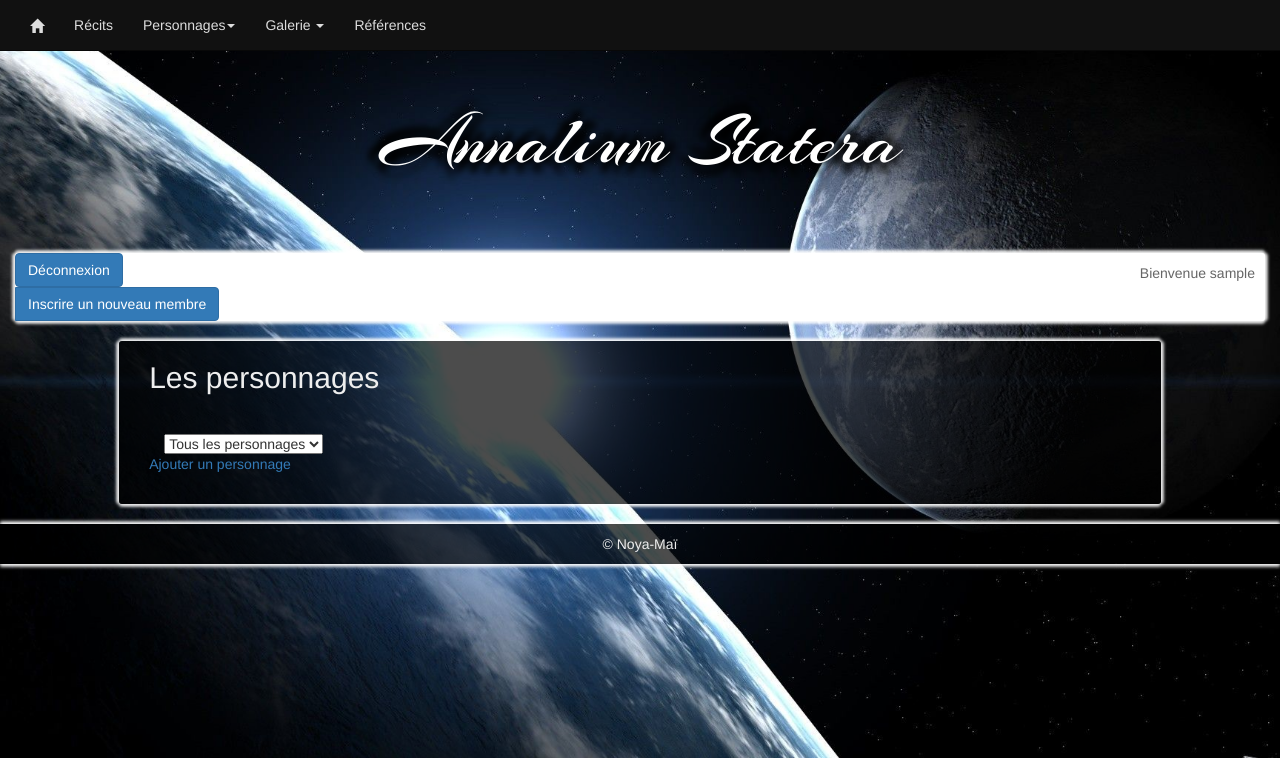
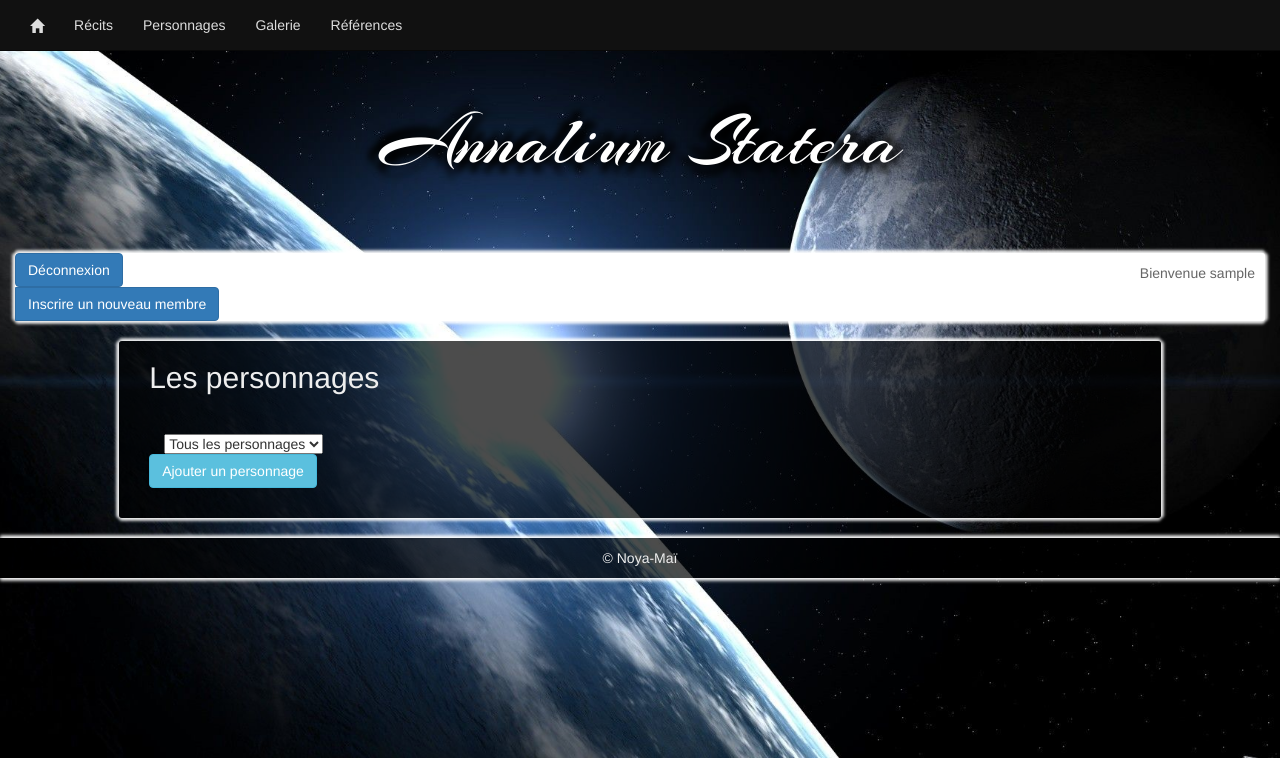
Before and after one commit to n-petrache/annalium-statera, a PHP site: page /index.php?page=characters in a window 1280 px wide. Shown: the top 758 px of the page. Run offline with PHP 8.4, Linux system fonts and the light colour scheme; the visitor is signed in with stand-in values (Sample User, id 1); data that the repository does not hold is empty; some libraries are stand-ins or nearby versions.

Commit message:
CRUD finalisé pour les personnages

```diff
--- a/addChara.php
+++ b/addChara.php
@@ -25,7 +25,7 @@ include_once 'controller/addCharaCtrl.php';
    <body>
       <h2>Ajouter/modifier un personnage</h2>
       <a class="btn btn-primary" href="/">Retour</a>
-      <form name="addChara" method="POST" action="?page=characters" enctype="multipart/form-data" class="form-vertical">
+      <form name="addChara" method="POST" action="index.php?page=characters" enctype="multipart/form-data" class="form-vertical">
          <div class="col-xs-12 form-group <?= isset($errorList['lastName']) ? 'has-error' : '' ?>">
             <label class="control-label col-lg-offset-1 col-lg-2" for="lastName">Nom : *</label>
             <div class="col-lg-8">
@@ -51,7 +51,7 @@ include_once 'controller/addCharaCtrl.php';
             <label class="control-label col-lg-offset-1 col-lg-2" for="birthday">Date de naissance : *</label>
             <div class="col-lg-8">
                <input type="text" class="form-control" name="birthday" id="birthday" value="<?= $characters->birthday ?>" required>
-               <p class="help-block"><?= isset($errorList['birthday']) ? $errorList['birthDate'] : '' ?></p>
+               <p class="help-block"><?= isset($errorList['birthday']) ? $errorList['birthday'] : '' ?></p>
             </div>
          </div>
          <div class="col-xs-12 form-group <?= isset($errorList['astroSign']) ? 'has-error' : '' ?>">
@@ -109,7 +109,7 @@ include_once 'controller/addCharaCtrl.php';
          <div class="col-xs-12 form-group <?= isset($errorList['description']) ? 'has-error' : '' ?>">
             <label class="control-label col-lg-offset-1 col-lg-2" for="description">Description : *</label>
             <div class="col-lg-8">
-               <input type="text" class="form-control" name="description" id="description" value="<?= $characters->description ?>" required maxlength="500">
+               <textarea maxlength="500" type="text" class="form-control" name="description" id="description" required><?= $characters->description ?></textarea>
                <p class="help-block"><?= isset($errorList['description']) ? $errorList['description'] : '' ?></p>
             </div>
          </div>
--- a/assets/css/characters.css
+++ b/assets/css/characters.css
@@ -4,9 +4,10 @@
 .portraits{
 }
 .portraits img{
-    padding: auto;
+    margin-left: auto;
+    margin-right: auto;
     margin-top: 10px;
-    height: 150px;
+    height: 200px;
     border: 10px ridge goldenrod;
     border-radius: 100%;
 }
@@ -14,7 +15,7 @@
     text-align: center;
     border: 1px solid #fff;
 }
-#chara{
+.chara{
     display: none;
     margin: auto;
 }
--- a/assets/css/style.css
+++ b/assets/css/style.css
@@ -68,6 +68,7 @@ header{
     margin-top: 20px;
     background-color: rgba(0, 0, 0, 0.7);
     border-radius: 3px;
+    height: auto;
 }
 h2{
     font-size: 30px;
@@ -121,5 +122,6 @@ footer{
 @media screen and (min-width: 768px) and (max-width: 991px){
     #main-window{
         padding-top: 10px;
+        padding-bottom: 10px;
     }
 }
--- a/assets/js/script.js
+++ b/assets/js/script.js
@@ -5,10 +5,10 @@
  */
 $(".characters").click(function () {
     $(".characters").slideUp();
-    $("#chara").slideDown();
+    $(this).next(".chara").slideDown();
 });
 $(".back").click(function () {
-    $("#chara").slideUp();
+    $(".chara").slideUp();
     $(".characters").slideDown();
 });
 $(document).ready(function () {
--- a/characters.php
+++ b/characters.php
@@ -18,26 +18,26 @@
 //Affichage du bouton d'ajout d'un personnage si la connexion est faite
 if (isset($_SESSION['pseudoC'])) {
     ?>
-    <a href="addChara.php">Ajouter un personnage</a>
+    <a class="btn btn-info" href="addChara.php">Ajouter un personnage</a>
     <?php
 }
 ?>
-<div class="content portraits">
+<div class="container-fluid portraits">
     <?php
     foreach ($charaList as $chara) {
         ?>
-       <div class="characters col-xs-12 col-lg-offset-1 col-lg-2">
-          <img src="assets/img/portraits/<?= $chara->portraitFile ?>" alt="<?= $chara->firstName ?>"/><br>
+       <div class="characters col-xs-12 col-sm-6 col-md-4 col-lg-3">
+          <img src="assets/img/portraits/<?= $chara->portraitFile == 'Néant' ? 'no-image.png' : $chara->portraitFile ?>" alt="<?= $chara->firstName ?>"/><br>
           <span><?= $chara->firstName ?></span>
        </div>
-       <div id="chara">
+       <div class="chara">
           <h3><?=
               $chara->firstName;
               if ($chara->lastName != NULL && $chara->lastName != 'Inconnu') {
                   echo ' ' . $chara->lastName;
               }
               ?></h3>
-          <img src="assets/img/portraits/<?= $chara->portraitFile ?>" />
+          <img src="assets/img/portraits/<?= $chara->portraitFile == 'Néant' ? 'no-image.png' : $chara->portraitFile ?>" />
           <p>Age :
               <?php
               if ($chara->age != NULL && $chara->age != 0) {
--- a/config.php
+++ b/config.php
@@ -8,25 +8,25 @@ define('LOGIN','noya');
 define('PWD','taka');
 define('DB','annaliumStatera');
 //define('LANG_FOLDER', 'lang/');
-
-/* simplexml_load_file() convertit un fichier xml en un objet qui fonctionne comme un tableau */
-/** Déclaration de la variable xml : utilisation de la méthode (fonction) simplexml_load_file() qui permet
- * de récupérer le fichier xml et de le convertir en tableau associatif avec pour clés les noms des noeuds. */
-$xml = simplexml_load_file('source.xml');
-/** Affiche le fichier XML sous forme de tableau associatif var_dump($getXml); * */
-/** Initialisation de la variable $numberPage à 0 car $xml peut être comparé à un tableau et le
- * noeud "page d'id = 1" est à la place [0] càd que l'utilisateur sera quoiqu'il se passe sur la page d'accueil. */
-$pageNumber = 0;
-// Si la variable super globale $_GET n'est pas NULL
-if (!empty($_GET['pageNumber'])) {
-    // Déclaration d'une variable temporaire en utilisant la fonction strip_tags pour supprimer les balises html
-    $pageNumberTemp = strip_tags($_GET['pageNumber']);
-    /** Si la variable temporaire est bien une valeur numérique (fonction is_numérique()) et si la valeur de la
-     * variable $numberPageTemp est bien compris entre 1 et 4 (fonction count() qui permet de connaitre le nombre
-     * de page dans le fichier xml) alors */
-    if (is_numeric($pageNumberTemp) && $pageNumberTemp <= count($xml->page)) {
-        /** on déclare la variable $numberPage en utilisant la fonction intval qui convertie en entier -1 car
-         * comme nous récupérons l'id qui est 1 alors que la première clé est 0 */
-        $pageNumber = intval($pageNumberTemp) - 1;
-    }
-}
+//
+///* simplexml_load_file() convertit un fichier xml en un objet qui fonctionne comme un tableau */
+///** Déclaration de la variable xml : utilisation de la méthode (fonction) simplexml_load_file() qui permet
+// * de récupérer le fichier xml et de le convertir en tableau associatif avec pour clés les noms des noeuds. */
+//$xml = simplexml_load_file('source.xml');
+///** Affiche le fichier XML sous forme de tableau associatif var_dump($getXml); * */
+///** Initialisation de la variable $numberPage à 0 car $xml peut être comparé à un tableau et le
+// * noeud "page d'id = 1" est à la place [0] càd que l'utilisateur sera quoiqu'il se passe sur la page d'accueil. */
+//$pageNumber = 0;
+//// Si la variable super globale $_GET n'est pas NULL
+//if (!empty($_GET['pageNumber'])) {
+//    // Déclaration d'une variable temporaire en utilisant la fonction strip_tags pour supprimer les balises html
+//    $pageNumberTemp = strip_tags($_GET['pageNumber']);
+//    /** Si la variable temporaire est bien une valeur numérique (fonction is_numérique()) et si la valeur de la
+//     * variable $numberPageTemp est bien compris entre 1 et 4 (fonction count() qui permet de connaitre le nombre
+//     * de page dans le fichier xml) alors */
+//    if (is_numeric($pageNumberTemp) && $pageNumberTemp <= count($xml->page)) {
+//        /** on déclare la variable $numberPage en utilisant la fonction intval qui convertie en entier -1 car
+//         * comme nous récupérons l'id qui est 1 alors que la première clé est 0 */
+//        $pageNumber = intval($pageNumberTemp) - 1;
+//    }
+//}
--- a/controller/addCharaCtrl.php
+++ b/controller/addCharaCtrl.php
@@ -27,9 +27,9 @@ if (isset($_GET['modifyId'])) {
 }
 
 $regexName = '/^[-a-z\p{L}\s-]+$/i';
-$regexAge = '/^([1-9])|([1-9][0-9])$/';
-$regexDate = '/^((1er|[2-9])|([1-2][0-9])|(3[0-1]))\ (Janvier|Février|Mars|Avril|Mai|Juin|Juillet|Août|Septembre|Octobre|Novembre|Décembre)$/';
-$regexFile = '/\.png$/';
+$regexAge = '/^(0|([1-9])|([1-9][0-9]))$/';
+$regexDate = '/^Inconnue$|^(((1er|[2-9])|([1-2][0-9])|(3[0-1]))\ (Janvier|Février|Mars|Avril|Mai|Juin|Juillet|Août|Septembre|Octobre|Novembre|Décembre))$/';
+$regexFile = '/^Néant$|^[a-z]+\.png$/';
 
 //déclaration d'un tableau d'erreur
 $errorList = array();
@@ -51,7 +51,7 @@ if (isset($_POST['register'])) {
     } else {
         $errorList['firstName'] = ADDCHARA_EMPTY_VALUE;
     }
-    if (!empty($_POST['age'])) {
+    if (!empty($_POST['age']) || $_POST['age'] == 0) {
         $characters->age = strip_tags($_POST['age']);
         if (!preg_match($regexAge, $characters->age)) {
             $errorList['age'] = ADDCHARA_ERROR_AGE;
@@ -61,7 +61,7 @@ if (isset($_POST['register'])) {
     }
     if (!empty($_POST['birthday'])) {
         $characters->birthday = strip_tags($_POST['birthday']);
-        if (!preg_match($regexDate, $characters->birthDate)) {
+        if (!preg_match($regexDate, $characters->birthday)) {
             $errorList['birthday'] = ADDCHARA_ERROR_BIRTHDAY;
         }
     } else {
@@ -101,9 +101,6 @@ if (isset($_POST['register'])) {
     }
     if (!empty($_POST['description'])) {
         $characters->description = strip_tags($_POST['description']);
-        if (!preg_match($regexPhone, $characters->description)) {
-            $errorList['description'] = ADDCHARA_ERROR_DESCRIPTION;
-        }
     } else {
         $errorList['description'] = ADDCHARA_EMPTY_VALUE;
     }
@@ -123,7 +120,7 @@ if (isset($_POST['register'])) {
         } else if (!is_numeric($_POST['id'])) {
             $message = ADDCHARA_ERROR;
         } else {
-            if ($characters->modifyUser()) {
+            if ($characters->modifyChara()) {
                 $message = ADDCHARA_SUCCESS_MODIFY;
             } else {
                 $message = ADDCHARA_ERROR_MODIFY;
--- a/controller/charaCtrl.php
+++ b/controller/charaCtrl.php
@@ -1,5 +1,10 @@
 <?php
 $characters = new characters();
+//On vérifie que l'on passe bien un entier pour le supprimer
+if(isset($_GET['deleteId']) && is_numeric($_GET['deleteId']) ){
+    $characters->id = $_GET['deleteId'];
+    $characters->deleteChara();
+}
 //On vérifie si des données son passée en post
 if(isset($_POST['religions'])){
     //On passe à l'attribut religionId la valeur choisie sur la liste déroulante
--- a/index.php
+++ b/index.php
@@ -42,27 +42,8 @@ include_once 'controller/addCharaCtrl.php';
                   <ul class="nav navbar-nav">
                      <li><a href="?page=accueil" class="glyphicon glyphicon-home"></a></li>
                      <li><a href="#">Récits</a></li>
-                     <li class="dropdown">
-                        <a class="dropdown-toggle" data-toggle="dropdown" href="?page=characters">
-                           Personnages<span class="caret"></span>
-                        </a>
-                        <ul class="dropdown-menu">
-                           <li><a href="#">Equilibrés</a></li>
-                           <li><a href="#">Eveillés</a></li>
-                           <li><a href="#">Dissidents</a></li>
-                           <li><a href="#">Autres</a></li>
-                           <li><a href="?page=characters">Tous</a></li>
-                        </ul>
-                     </li>
-                     <li class="dropdown">
-                        <a class="dropdown-toggle" data-toggle="dropdown" href="#">Galerie
-                           <span class="caret"></span></a>
-                        <ul class="dropdown-menu">
-                           <li><a href="#">Personnages</a></li>
-                           <li><a href="#">Lieux</a></li>
-                           <li><a href="#">Scènes</a></li>
-                        </ul>
-                     </li>
+                     <li><a href="?page=characters">Personnages</a></li>
+                     <li><a href="#">Galerie</a></li>
                      <li><a href="#">Références</a></li>
                   </ul>
                </nav>
--- a/lang/FR_FR.php
+++ b/lang/FR_FR.php
@@ -25,13 +25,15 @@ define('ADDCHARA_ERROR_FIRSTNAME'
 define('ADDCHARA_ERROR_AGE'
         ,'L\'âge que vous avez renseigné est invalide.');
 define('ADDCHARA_ERROR_BIRTHDAY'
-        ,'La date de naissance que vous avez renseignée est invalide. Veuillez respecter le format \"1er Janvier\", \"2 Février\" etc.');
+        ,'La date de naissance que vous avez renseignée est invalide. Veuillez respecter le format "1er Janvier", "2 Février" etc.');
 define('ADDCHARA_ERROR_POSTALCODE'
         ,'Le code postal que vous avez renseigné est invalide. Il doit comporter 5 chiffres ou au moins 4 chiffres et une lettre');
 define('ADDCHARA_ERROR_PHONENUMBER'
         ,'Le numéro de téléphone que vous avez renseigné est invalide. Veuillez respecter 0X.XX.XX.XX.XX');
 define('ADDCHARA_ERROR_SERVICENAME'
         ,'Wrong!');
+define('ADDCHARA_ERROR_PORTRAIT'
+        ,'Le nom du fichier ne doi comporter que des lettres minuscules sans accent, des tirets et doit se terminer en ".png".');
 define('ADDCHARA_ERROR_SEND'
         ,'Erreur durant l\'ajout du personnage.');
 define('ADDCHARA_SUCCESS_SEND'
--- a/model/characters.php
+++ b/model/characters.php
@@ -15,13 +15,13 @@ class characters extends database {
      */
     public $id = 0;
     public $lastName = 'Inconnu';
-    public $firstName = '';
+    public $firstName = 'Inconnu';
     public $age = 0;
-    public $birthday = '';
+    public $birthday = 'Inconnue';
     public $astroSignId = 0;
     public $religionId = 0;
     public $casteId = 0;
-    public $portraitFile = '';
+    public $portraitFile = 'Néant';
     public $description = 'Néant';
 
     /**
@@ -133,7 +133,7 @@ class characters extends database {
      */
     public function modifyChara() {
         $query = 'UPDATE `annaliumStatera_characters` '
-                . 'SET `lastName` = :lastName, `firstName` = :firstName, `age` = :age, `birthday` = :birthday, `id_tppdo1_departments` = :id_tppdo1_departments, `id_tppdo1_departments` = :id_tppdo1_departments, `id_tppdo1_departments` = :id_tppdo1_departments, `portraitFile` = :portraitFile, `description` = :description WHERE `id` = :id ';
+                . 'SET `lastName` = :lastName, `firstName` = :firstName, `age` = :age, `birthday` = :birthday, `astroSignId` = :astroSignId, `religionId` = :religionId, `casteId` = :casteId, `portraitFile` = :portraitFile, `description` = :description WHERE `id` = :id ';
         $queryResult = $this->pdo->prepare($query);
         $queryResult->bindValue(':lastName', $this->lastName, PDO::PARAM_STR);
         $queryResult->bindValue(':firstName', $this->firstName, PDO::PARAM_STR);
```
Also changed, not shown: assets/img/gallery/takaDoll.png (renamed from assets/img/takaDoll.png), assets/img/portraits/no-image.png (added).
